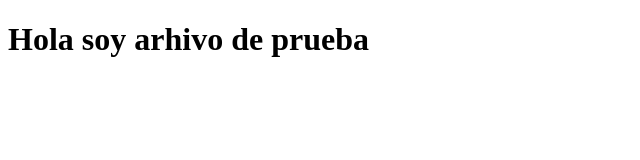
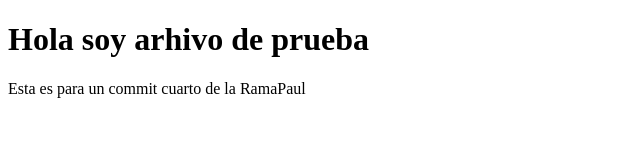
Before and after one commit to pauljs96/PROYECTO2022, a plain HTML site: page index.html in a window 1280 px wide. Shown: the whole page, without its empty margins (0-640 px from the left). Drawn offline with Linux system fonts and the light colour scheme.

Commit message:
Cuarto commit

```diff
--- a/index.html
+++ b/index.html
@@ -8,6 +8,6 @@
 </head>
 <body>
     <h1>Hola soy arhivo de prueba</h1>
-
+    <p>Esta es para un commit cuarto de la RamaPaul</p>
 </body>
 </html>
```
